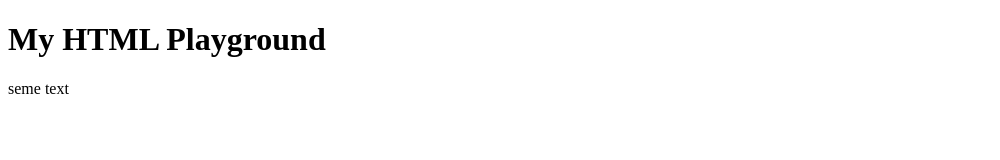
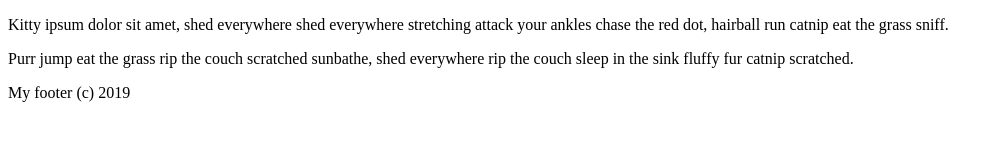
Before and after one commit to mozenaite/shiny-bassoon-html, a plain HTML site: page index.html in a window 1280 px wide. Shown: the whole page, without its empty margins (0-1000 px from the left). Drawn offline with Linux system fonts and the light colour scheme.

Commit message:
text change

```diff
--- a/index.html
+++ b/index.html
@@ -7,9 +7,11 @@
     <title>HTML Playground</title>
 </head>
 <body>
-    <h1>My HTML Playground</h1>
-<p>seme text</p>
-<footer></footer>
+    <main>
+        <p>Kitty ipsum dolor sit amet, shed everywhere shed everywhere stretching attack your ankles chase the red dot, hairball run catnip eat the grass sniff.</p>
+        <p> Purr jump eat the grass rip the couch scratched sunbathe, shed everywhere rip the couch sleep in the sink fluffy fur catnip scratched.</p>
+        </main>
+<footer>My footer (c) 2019</footer>
 
 </body>
 </html>
```
